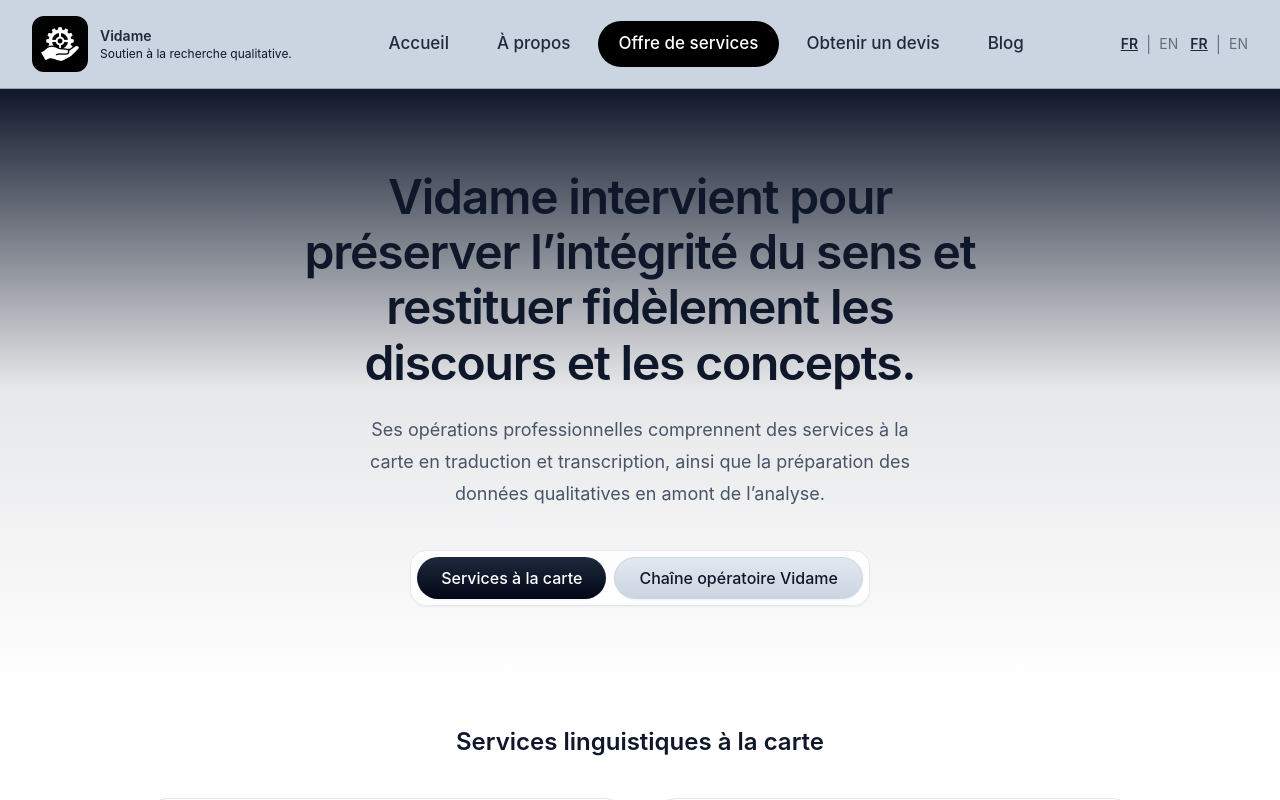
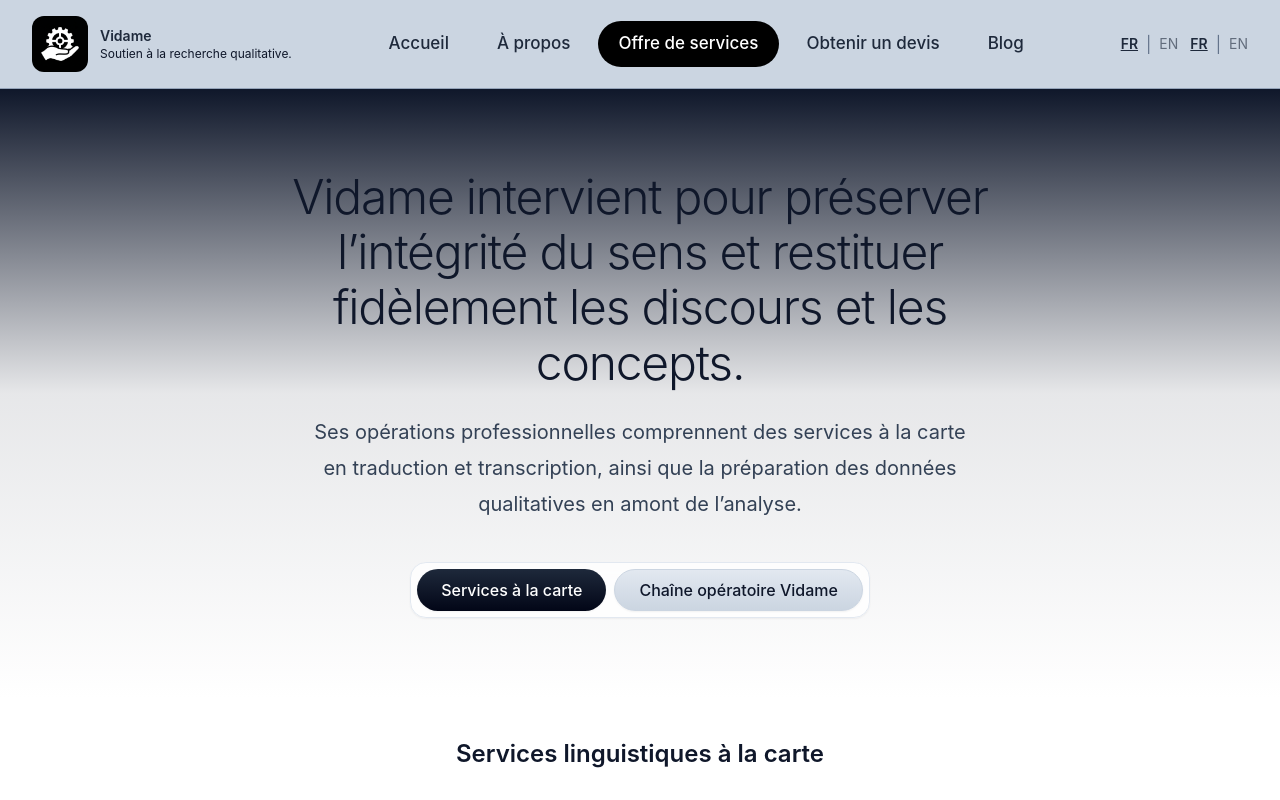
Before and after one commit to momopro21/vidame-recherche, a React (Vite) app: page / in a window 1280 px wide. Both pictures are taken after a click on the button "Voir l'offre de services". Shown: the top 800 px of the page. Built offline with nearby package versions, Linux system fonts and the light colour scheme; the HTML template or start-up script is replaced by a standard one.

Commit message:
Update App.tsx

```diff
--- a/src/App.tsx
+++ b/src/App.tsx
@@ -1465,13 +1465,13 @@ const pipelineSteps = [
   transition={{ duration: 0.6 }}
   className="mx-auto max-w-4xl"
 >
-      <h1 className="mx-auto max-w-2xl text-4xl font-semibold tracking-tight text-slate-900 md:text-5xl md:leading-[1.15]">
+  <h1 className="mx-auto max-w-3xl text-4xl font-light leading-tight tracking-tight text-slate-900 md:text-5xl md:leading-[1.15]">
     {lang === "fr"
       ? "Vidame intervient pour préserver l’intégrité du sens et restituer fidèlement les discours et les concepts."
       : "Vidame supports the preservation of meaning and the faithful rendering of discourse and concepts."}
   </h1>
 
-      <p className="mx-auto mt-6 max-w-xl text-lg leading-8 text-slate-600">
+  <p className="mx-auto mt-6 max-w-2xl text-[20px] leading-9 text-slate-700">
     {lang === "fr"
       ? "Ses opérations professionnelles comprennent des services à la carte en traduction et transcription, ainsi que la préparation des données qualitatives en amont de l’analyse."
       : "Vidame offers à la carte translation and transcription services, as well as qualitative data preparation prior to analysis."}
```
Lines whose indentation alone changed are shown as unchanged.
